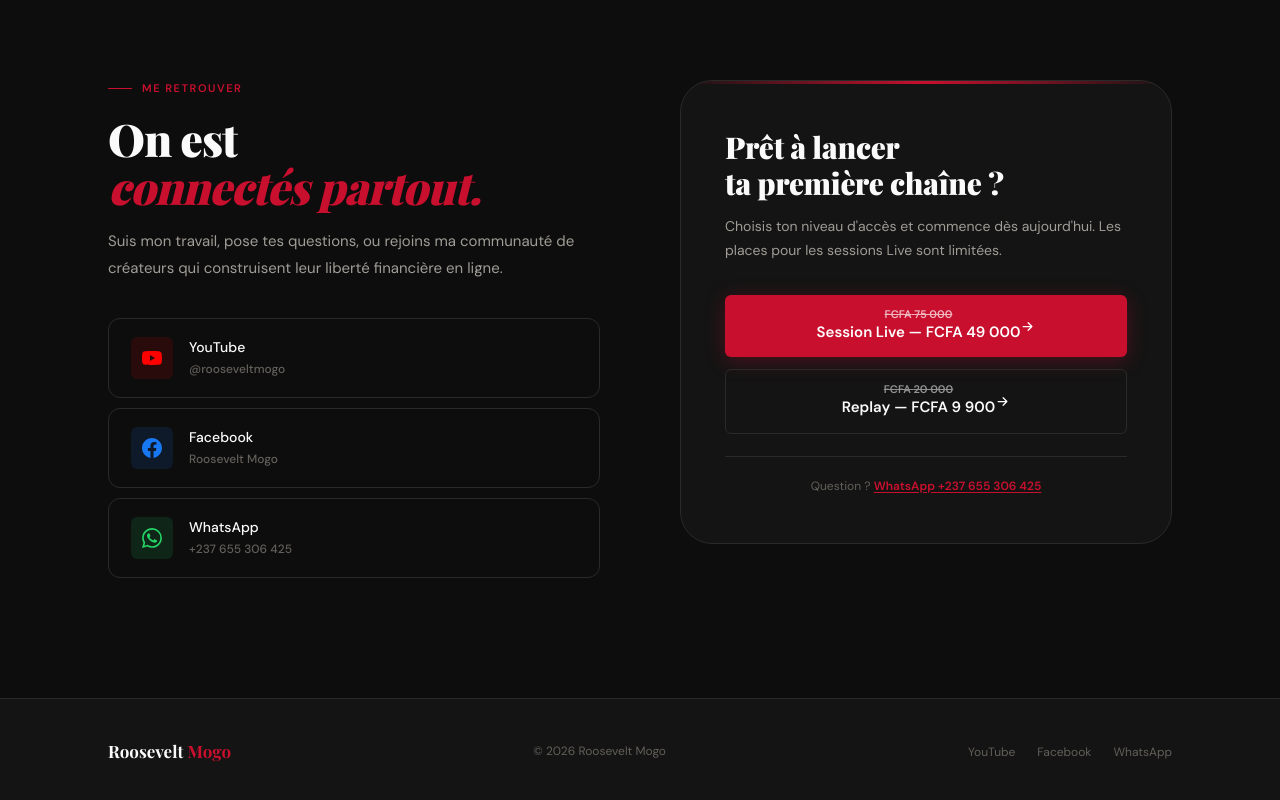
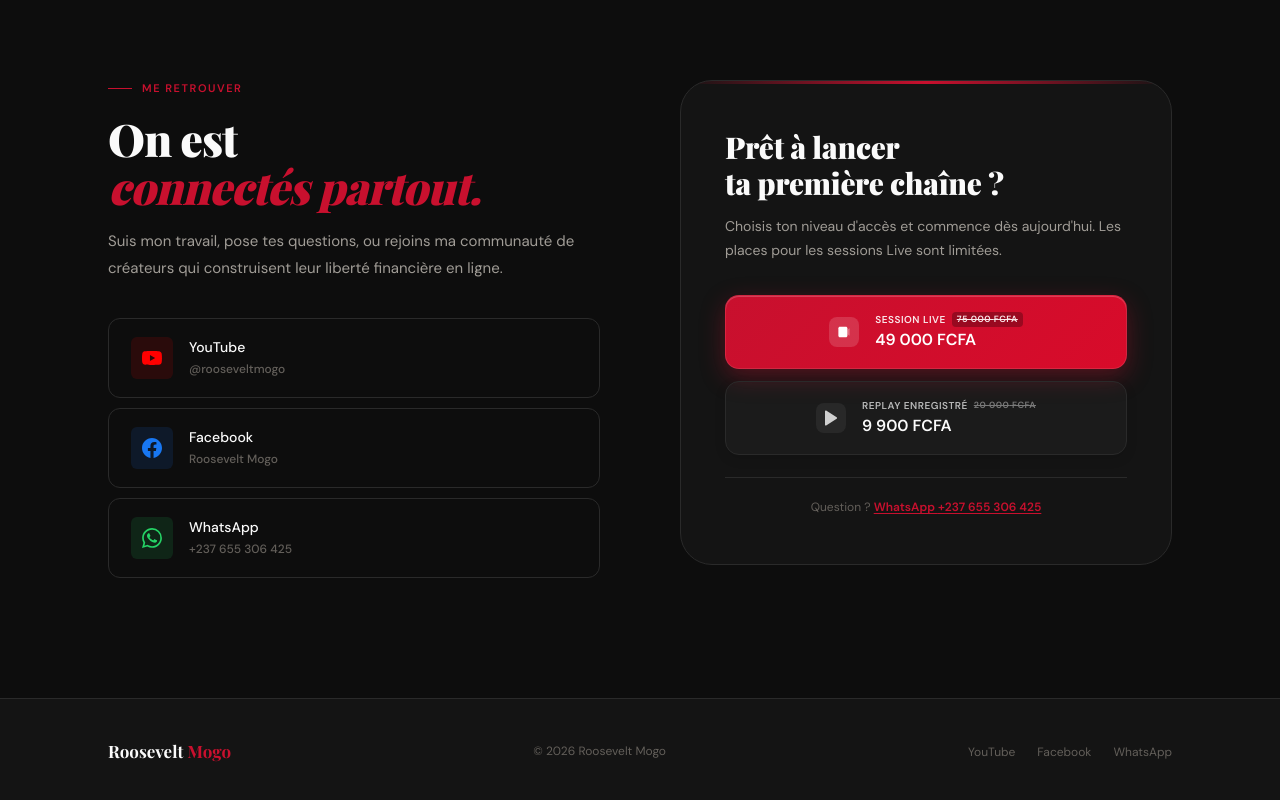
Before and after one commit to rosby17/roosevelt-formation, a Next.js app: page / in a window 1280 px wide. Shown: the part 8419-9219 px from the top of the page. Built offline with nearby package versions, Linux system fonts and the light colour scheme; a web font is replaced by a local one.

Commit message:
design: harmonisation de tous les boutons CTA du site (Hero & Contact)

```diff
--- a/src/components/Contact.tsx
+++ b/src/components/Contact.tsx
@@ -181,66 +181,102 @@ export default function Contact() {
                 Les places pour les sessions Live sont limitées.
               </p>
 
+              {/* Premium Live CTA */}
               <a
                 href={SITE.offers.live.url}
                 target="_blank"
                 rel="noopener noreferrer"
                 style={{
-                  display: "flex", justifyContent: "center", alignItems: "center",
-                  width: "100%", padding: "14px 32px",
-                  background: "var(--red)", color: "#fff",
-                  borderRadius: 6, fontSize: 15, fontWeight: 600,
-                  textDecoration: "none", marginBottom: 12,
-                  boxShadow: "0 4px 20px rgba(200,16,46,0.3)",
-                  transition: "background 0.2s, transform 0.15s",
+                  display: "flex",
+                  alignItems: "center",
+                  justifyContent: "center",
+                  gap: 16,
+                  background: "linear-gradient(135deg, var(--red) 0%, #d80b2a 100%)",
+                  color: "#fff",
+                  padding: "16px 28px",
+                  borderRadius: 14,
+                  textDecoration: "none",
+                  marginBottom: 12,
+                  boxShadow: "0 8px 24px rgba(200, 16, 46, 0.35), inset 0 1px 0 rgba(255,255,255,0.2)",
+                  transition: "all 0.3s cubic-bezier(0.16, 1, 0.3, 1)",
+                  border: "1px solid rgba(255,255,255,0.1)",
                 }}
                 onMouseEnter={(e) => {
-                  e.currentTarget.style.background = "var(--red-dim)";
-                  e.currentTarget.style.transform = "translateY(-2px)";
+                  e.currentTarget.style.transform = "translateY(-4px) scale(1.02)";
+                  e.currentTarget.style.boxShadow = "0 12px 32px rgba(200, 16, 46, 0.45), inset 0 1px 0 rgba(255,255,255,0.3)";
                 }}
                 onMouseLeave={(e) => {
-                  e.currentTarget.style.background = "var(--red)";
-                  e.currentTarget.style.transform = "translateY(0)";
+                  e.currentTarget.style.transform = "translateY(0) scale(1)";
+                  e.currentTarget.style.boxShadow = "0 8px 24px rgba(200, 16, 46, 0.35), inset 0 1px 0 rgba(255,255,255,0.2)";
                 }}
               >
-                <span style={{ display: "flex", flexDirection: "column", alignItems: "center", gap: 1 }}>
-                  <span style={{ fontSize: 11, opacity: 0.7, textDecoration: "line-through", lineHeight: 1 }}>
-                    {SITE.offers.live.currency} {SITE.offers.live.originalPrice}
-                  </span>
-                  <span>Session Live — {SITE.offers.live.currency} {SITE.offers.live.price}</span>
-                </span>
-                <svg width="15" height="15" viewBox="0 0 24 24" fill="none" stroke="currentColor" strokeWidth="2" strokeLinecap="round" strokeLinejoin="round"><path d="M5 12h14M13 6l6 6-6 6"/></svg>
+                <div style={{ display: "flex", alignItems: "center", justifyContent: "center", background: "rgba(255,255,255,0.15)", padding: 6, borderRadius: 8 }}>
+                  <svg width="18" height="18" viewBox="0 0 48 48" xmlns="http://www.w3.org/2000/svg">
+                    <path fill="#fff" d="M29 10H13C10.8 10 9 11.8 9 14v20c0 2.2 1.8 4 4 4h16c2.2 0 4-1.8 4-4V14c0-2.2-1.8-4-4-4z" />
+                    <path fill="rgba(255,255,255,0.3)" d="M33 18l6-4v20l-6-4V18z" />
+                  </svg>
+                </div>
+                <div style={{ display: "flex", flexDirection: "column", alignItems: "flex-start", textAlign: "left" }}>
+                  <div style={{ display: "flex", alignItems: "center", gap: 6, fontSize: 10, fontWeight: 700, letterSpacing: "0.05em", textTransform: "uppercase", opacity: 0.9 }}>
+                    <span>Session Live</span>
+                    <span style={{ background: "rgba(0,0,0,0.3)", padding: "1px 5px", borderRadius: 4, textDecoration: "line-through", fontSize: 9 }}>
+                      {SITE.offers.live.originalPrice} {SITE.offers.live.currency}
+                    </span>
+                  </div>
+                  <div style={{ fontSize: 16, fontWeight: 800, marginTop: 1 }}>
+                    {SITE.offers.live.price} {SITE.offers.live.currency}
+                  </div>
+                </div>
               </a>
 
+              {/* Premium Replay CTA */}
               <a
                 href={SITE.offers.replay.url}
                 target="_blank"
                 rel="noopener noreferrer"
                 style={{
-                  display: "flex", justifyContent: "center", alignItems: "center",
-                  width: "100%", padding: "14px 32px",
-                  background: "transparent", color: "var(--white)",
+                  display: "flex",
+                  alignItems: "center",
+                  justifyContent: "center",
+                  gap: 16,
+                  background: "rgba(255, 255, 255, 0.03)",
+                  color: "var(--white)",
+                  padding: "16px 28px",
+                  borderRadius: 14,
                   border: "1px solid var(--black-line)",
-                  borderRadius: 6, fontSize: 15, fontWeight: 600,
                   textDecoration: "none",
-                  transition: "border-color 0.2s, transform 0.15s",
+                  transition: "all 0.3s cubic-bezier(0.16, 1, 0.3, 1)",
+                  boxShadow: "0 4px 12px rgba(0, 0, 0, 0.1)",
                 }}
                 onMouseEnter={(e) => {
+                  e.currentTarget.style.transform = "translateY(-4px) scale(1.02)";
                   e.currentTarget.style.borderColor = "var(--white-dim)";
-                  e.currentTarget.style.transform = "translateY(-2px)";
+                  e.currentTarget.style.background = "rgba(255, 255, 255, 0.07)";
+                  e.currentTarget.style.boxShadow = "0 12px 24px rgba(0, 0, 0, 0.3)";
                 }}
                 onMouseLeave={(e) => {
+                  e.currentTarget.style.transform = "translateY(0) scale(1)";
                   e.currentTarget.style.borderColor = "var(--black-line)";
-                  e.currentTarget.style.transform = "translateY(0)";
+                  e.currentTarget.style.background = "rgba(255, 255, 255, 0.03)";
+                  e.currentTarget.style.boxShadow = "0 4px 12px rgba(0, 0, 0, 0.1)";
                 }}
               >
-                <span style={{ display: "flex", flexDirection: "column", alignItems: "center", gap: 1 }}>
-                  <span style={{ fontSize: 11, opacity: 0.55, textDecoration: "line-through", lineHeight: 1 }}>
-                    {SITE.offers.replay.currency} {SITE.offers.replay.originalPrice}
-                  </span>
-                  <span>Replay — {SITE.offers.replay.currency} {SITE.offers.replay.price}</span>
-                </span>
-                <svg width="15" height="15" viewBox="0 0 24 24" fill="none" stroke="currentColor" strokeWidth="2" strokeLinecap="round" strokeLinejoin="round"><path d="M5 12h14M13 6l6 6-6 6"/></svg>
+                <div style={{ display: "flex", alignItems: "center", justifyContent: "center", background: "rgba(255,255,255,0.06)", padding: 6, borderRadius: 8 }}>
+                  <svg width="18" height="18" viewBox="0 0 24 24" fill="none" stroke="currentColor" strokeWidth="2" strokeLinecap="round" strokeLinejoin="round" style={{ opacity: 0.8 }}>
+                    <polygon points="5 3 19 12 5 21 5 3" fill="currentColor" />
+                  </svg>
+                </div>
+                <div style={{ display: "flex", flexDirection: "column", alignItems: "flex-start", textAlign: "left" }}>
+                  <div style={{ display: "flex", alignItems: "center", gap: 6, fontSize: 10, fontWeight: 700, letterSpacing: "0.05em", textTransform: "uppercase", opacity: 0.7 }}>
+                    <span>Replay enregistré</span>
+                    <span style={{ opacity: 0.6, textDecoration: "line-through", fontSize: 9 }}>
+                      {SITE.offers.replay.originalPrice} {SITE.offers.replay.currency}
+                    </span>
+                  </div>
+                  <div style={{ fontSize: 16, fontWeight: 800, marginTop: 1 }}>
+                    {SITE.offers.replay.price} {SITE.offers.replay.currency}
+                  </div>
+                </div>
               </a>
 
               <div style={{
```
